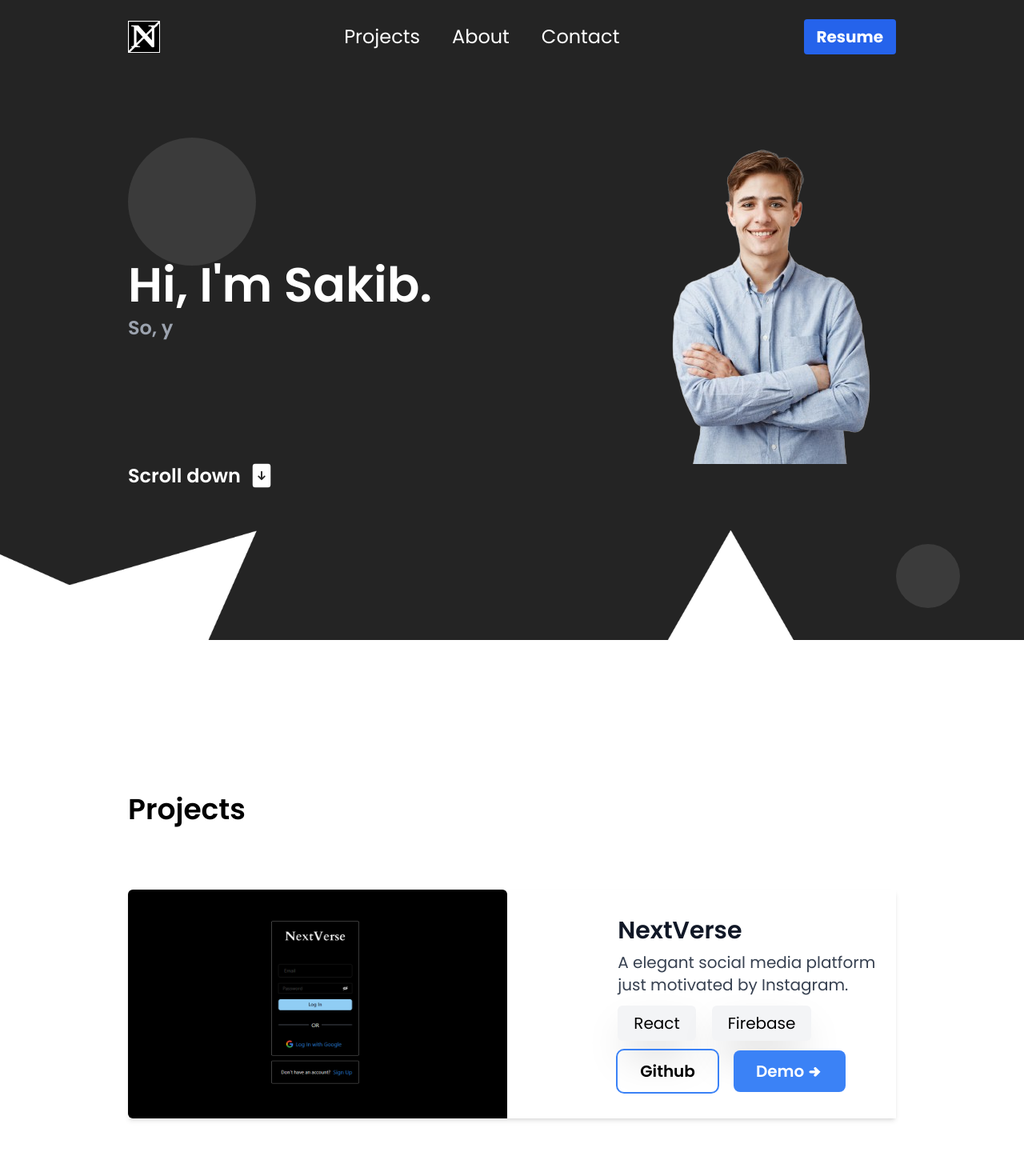
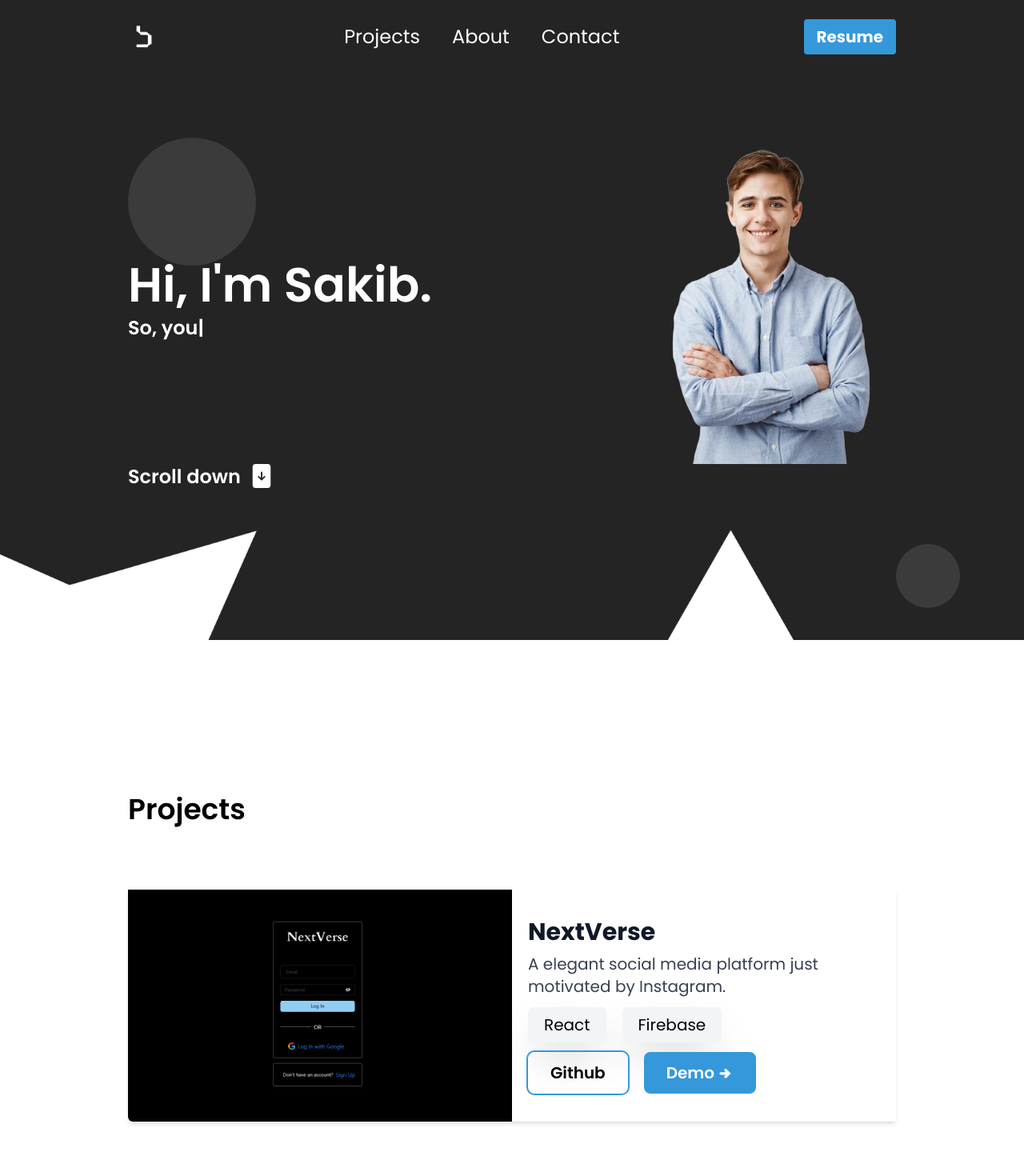
Before and after one commit to isakibul/dev-portfolio, a React (Vite) app: page / in a window 1280 px wide. Shown: the top 1470 px of the page at 80% size. Built offline with nearby package versions, Linux system fonts and the light colour scheme.

Commit message:
ui completed

```diff
--- a/src/App.jsx
+++ b/src/App.jsx
@@ -1,30 +1,11 @@
-import commonBackground from '/hero-bg.png';
-
-import Navbar from "./components/Navbar/Navbar";
-import Hero from "./components/Hero/Hero";
-import Projects from "./components/Projects/Projects";
-import About from './components/About/About';
-import Contact from './components/Contact/Contact';
+import Home from "./components/Home/Home"
 
 const App = () => {
-  const commonBackgroundStyle = {
-    backgroundImage: `url(${commonBackground})`,
-    backgroundSize: 'cover',
-    backgroundRepeat: 'no-repeat',
-    backgroundPosition: 'center',
-  };
-
   return (
-    <div>
-      <div style={commonBackgroundStyle} className='h-screen'>
-        <Navbar />
-        <Hero />
-      </div>
-      <Projects />
-      <About />
-      <Contact />
-    </div>
-  );
+    <>
+      <Home />
+    </>
+  )
 }
 
 export default App;
--- a/src/components/Hero/Hero.jsx
+++ b/src/components/Hero/Hero.jsx
@@ -34,7 +34,7 @@ const Hero = () => {
                                 1000,
                                 'So, you are interested about me?',
                                 100,
-                                'Okay! This is Sakibul Islam',
+                                'Okay! This is Sakibul Islam...',
                                 1000,
                                 'A Web Application Developer.',
                                 1000,
@@ -54,16 +54,20 @@ const Hero = () => {
                                 1000,
                                 "Uhh...",
                                 1000,
-                                "Uhh... you can scroll down to see my projects now...",
+                                "Uhh... you can scroll down...",
                                 300,
                                 1000,
-                                "Seriously, my projects are elegant, go check them out!",
+                                "Seriously, my projects are elegant...",
+                                1000,
+                                "go & check them out!",
                                 1000,
                                 "You're uh...",
                                 1000,
                                 "You're uh... still here?",
                                 1000,
-                                "Ok, this has been fun, but I'm gonna restart the loop now! hahaha...",
+                                "Ok, this has been fun...",
+                                1000,
+                                "I'm gonna restart the loop now!",
                                 1000,
                                 "See ya! :)",
                                 500,
@@ -72,7 +76,7 @@ const Hero = () => {
                             deletionSpeed={65}
                             wrapper="h5"
                             repeat={Infinity}
-                            className='mt-2 text-l font-semibold text-gray-400 md:text-2xl'
+                            className='mt-2 text-l font-semibold text-white md:text-2xl'
                         />
                     }
                 </div>
@@ -82,7 +86,7 @@ const Hero = () => {
                 </div>
             </div>
             {/* scroll down animation */}
-            <div className="mt-14 md:mt-0 flex justify-between md:justify-start">
+            <div className="mt-14 md:mt-0 hidden md:flex justify-between md:justify-start">
                 <button
                     className='flex text-2xl font-semibold text-white scroll-indicator'
                 >
--- /dev/null
+++ b/src/components/Home/Home.jsx
@@ -0,0 +1,40 @@
+import headerBackground from '/hero-bg.png';
+import bottomBackground from '/bottom-bg.png';
+
+import Navbar from "../Navbar/Navbar";
+import Hero from "../Hero/Hero";
+import Projects from "../Projects/Projects";
+import About from '../About/About';
+import Contact from '../Contact/Contact';
+
+const Home = () => {
+    const headerBackgroundStyle = {
+        backgroundImage: `url(${headerBackground})`,
+        backgroundSize: 'cover',
+        backgroundRepeat: 'no-repeat',
+        backgroundPosition: 'center',
+    };
+
+    const bottomBackgroundStyle = {
+        backgroundImage: `url(${bottomBackground})`,
+        backgroundSize: 'cover',
+        backgroundRepeat: 'no-repeat',
+        backgroundPosition: 'center',
+    };
+
+    return (
+        <div>
+            <div style={headerBackgroundStyle} className='h-screen'>
+                <Navbar />
+                <Hero />
+            </div>
+            <Projects />
+            <About />
+            <div style={bottomBackgroundStyle} className='h-screen'>
+                <Contact />
+            </div>
+        </div>
+    );
+}
+
+export default Home;
--- a/src/components/Navbar/Navbar.jsx
+++ b/src/components/Navbar/Navbar.jsx
@@ -11,8 +11,8 @@ const Navbar = () => {
     }
 
     return (
-        <div className="px-10 md:px-30 py-6 lg:px-40">
-            <div className="flex justify-between items-center">
+        <nav className="px-10 md:px-30 py-6 lg:px-40 relative">
+            <div className="flex justify-between items-center ">
                 <div>
                     <a href="/">
                         <img src="/logo.png" alt="site-log" className="w-10" />
@@ -21,7 +21,7 @@ const Navbar = () => {
                 <div>
                     <ul className="hidden md:flex text-white gap-10 text-2xl">
                         {NavbarElements.map((item, idx) => (
-                            <li key={idx}>
+                            <li key={idx} className="hover:text-gray-400 ease-in duration-200">
                                 <a href={item.path}>
                                     {item.name}
                                 </a>
@@ -31,22 +31,22 @@ const Navbar = () => {
                 </div>
                 <div>
                     <button
-                        className="hidden md:block bg-blue-600 hover:bg-blue-800 px-4 py-2 text-white text-xl font-bold rounded ease-in duration-300"
+                        className="hidden md:block bg-[#3498db] hover:bg-blue-600 px-4 py-2 text-white text-xl font-bold rounded ease-in duration-300"
                     >
                         Resume
                     </button>
                 </div>
                 <div className="md:hidden">
-                    {toggle ? <IoClose fontSize={40} cursor={"pointer"} onClick={handleToggle} /> : <ImMenu fontSize={40} cursor={"pointer"} onClick={handleToggle} />}
+                    {toggle ? <IoClose className="cursor-pointer text-white text-[30px]" onClick={handleToggle} /> : <ImMenu className="cursor-pointer text-white text-[30px]" onClick={handleToggle} />}
                 </div>
             </div>
 
             {/* mobile menu */}
             {toggle && (
-                <div className="md:hidden text-2xl text-center flex flex-col">
+                <div className="md:hidden text-2xl flex flex-col justify-center items-center text-center fixed top-0 left-0 right-0 bottom-0 bg-white">
                     <ul>
                         {NavbarElements.map((item, idx) => (
-                            <li key={idx} className="mb-4">
+                            <li key={idx} className="mb-6 font-semibold hover:text-gray-800 ease-in duration-200" onClick={handleToggle}>
                                 <a href={item.path}>
                                     {item.name}
                                 </a>
@@ -58,9 +58,10 @@ const Navbar = () => {
                     >
                         Resume
                     </button>
+                    <IoClose className="mt-6 cursor-pointer text-[30px]" onClick={handleToggle} />
                 </div>
             )}
-        </div>
+        </nav>
     );
 };
 
--- a/src/components/Navbar/NavbarElements.js
+++ b/src/components/Navbar/NavbarElements.js
@@ -1,15 +1,15 @@
 const NavbarElements = [
   {
     name: "Projects",
-    path: "https://www.google.com/",
+    path: "#projects",
   },
   {
     name: "About",
-    path: "https://www.google.com/",
+    path: "#about",
   },
   {
     name: "Contact",
-    path: "https://www.google.com/",
+    path: "#contact",
   },
 ];
 
--- a/src/components/Projects/Projects.jsx
+++ b/src/components/Projects/Projects.jsx
@@ -4,25 +4,25 @@ import { TiArrowRightThick } from "react-icons/ti";
 
 const Projects = () => {
     return (
-        <div className="mt-48 px-10 md:px-30 lg:px-40">
+        <div className="mt-48 px-10 md:px-30 lg:px-40" id='projects'>
             <p className="text-4xl font-semibold">Projects</p>
-            <div className='mt-20 rounded-md'>
+            <div className='mt-20'>
                 {projectData.map((project, idx) => (
-                    <div key={idx} className='flex flex-col mb-20 shadow-md md:flex-row'>
-                        <div>
-                            <img src={project.image} alt="" className="w-full h-full md:w-4/5 rounded-t-md md:rounded-s-md" />
+                    <div key={idx} className='flex flex-col md:flex-row mb-20 shadow-md'>
+                        <div className='md:w-1/2'>
+                            <img src={project.image} alt="" className="w-full h-full rounded-t-md md:rounded-l-md md:rounded-t-none" />
                         </div>
-                        <div className='p-5 text-center md:text-start flex flex-col items-center md:items-start md:justify-center'>
-                            <p className='text-3xl font-semibold mb-2 text-gray-900'>{project.title}</p>
-                            <p className='w-full text-xl text-gray-700'>{project.description}</p>
+                        <div className='p-5 text-center md:text-start flex flex-col items-center md:items-start md:justify-center md:w-1/2'>
+                            <p className='text-3xl font-bold mb-2 text-gray-900'>{project.title}</p>
+                            <p className='w-full md:text-xl text-gray-700'>{project.description}</p>
                             <div className='flex justify-center gap-5 my-3'>
                                 {project.technologies.map((technology, index) => (
-                                    <p key={index} className='px-5 py-2 bg-gray-100 rounded-md shadow-2xl text-xl'>{technology}</p>
+                                    <p key={index} className='px-4 md:px-5 py-1 md:py-2 bg-gray-100 rounded-md shadow-2xl text-xl'>{technology}</p>
                                 ))}
                             </div>
                             <div className='flex justify-center gap-5'>
-                                <a href={project.github} target='_blank' className='text-xl font-semibold py-3 px-7 outline outline-2 outline-blue-500 rounded-lg hover:bg-gray-200 ease-in duration-300'>Github</a>
-                                <a href={project.demo} target='_blank' className='flex items-center text-xl font-semibold py-3 px-7 bg-blue-500 text-white rounded-lg hover:bg-blue-600 ease-in duration-300'>
+                                <a href={project.github} target='_blank' className='text-xl font-semibold py-2 md:py-3 px-5 md:px-7 outline outline-2 outline-[#3498db] rounded-lg hover:bg-gray-200 ease-in duration-300'>Github</a>
+                                <a href={project.demo} target='_blank' className='flex items-center text-xl font-semibold py-2 md:py-3 px-5 md:px-7 0 text-white rounded-lg bg-[#3498db] hover:bg-blue-600 ease-in duration-300'>
                                     Demo
                                     <TiArrowRightThick className='ms-1' />
                                 </a>
@@ -32,7 +32,7 @@ const Projects = () => {
                 ))}
             </div>
         </div>
-    )
+    );
 }
 
 export default Projects;
--- a/src/index.css
+++ b/src/index.css
@@ -40,7 +40,7 @@ body{
     transform: translateX(0);
   }
   50% {
-    transform: translateX(600px);
+    transform: translateX(300px);
   }
   100%{
     transform: translateX(0px);
@@ -67,8 +67,14 @@ body{
 
 
 ::-webkit-scrollbar {
-  width: 8px;
+  width: 10px;
 }
 ::-webkit-scrollbar-thumb {
   background-color: #3498db;
 }
+
+@media screen and (max-width: 768px) {
+  ::-webkit-scrollbar {
+    width: 0px;
+  }
+}
```
Also changed, not shown: src/components/About/About.jsx (+4 -4 lines), src/components/Contact/Contact.jsx (+4 -4 lines), public/bottom-bg.png (added), public/logo.png.
